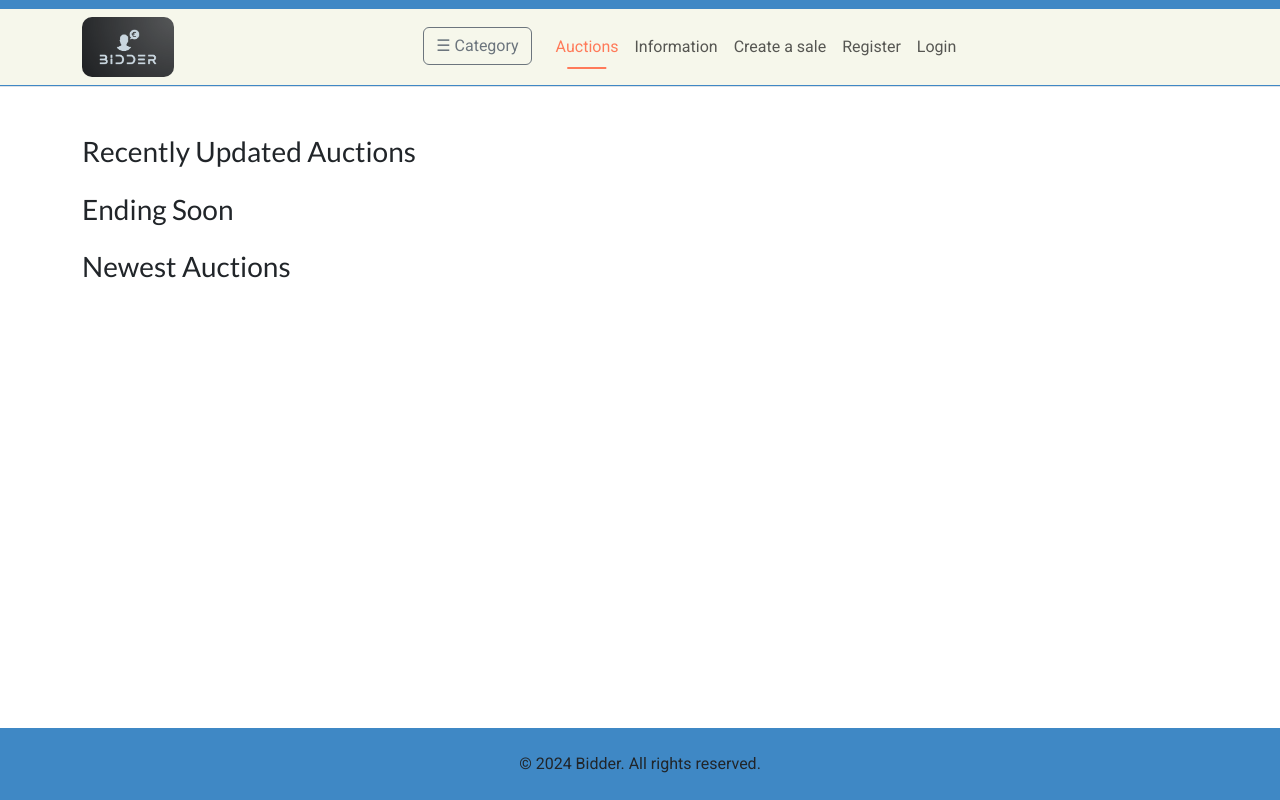
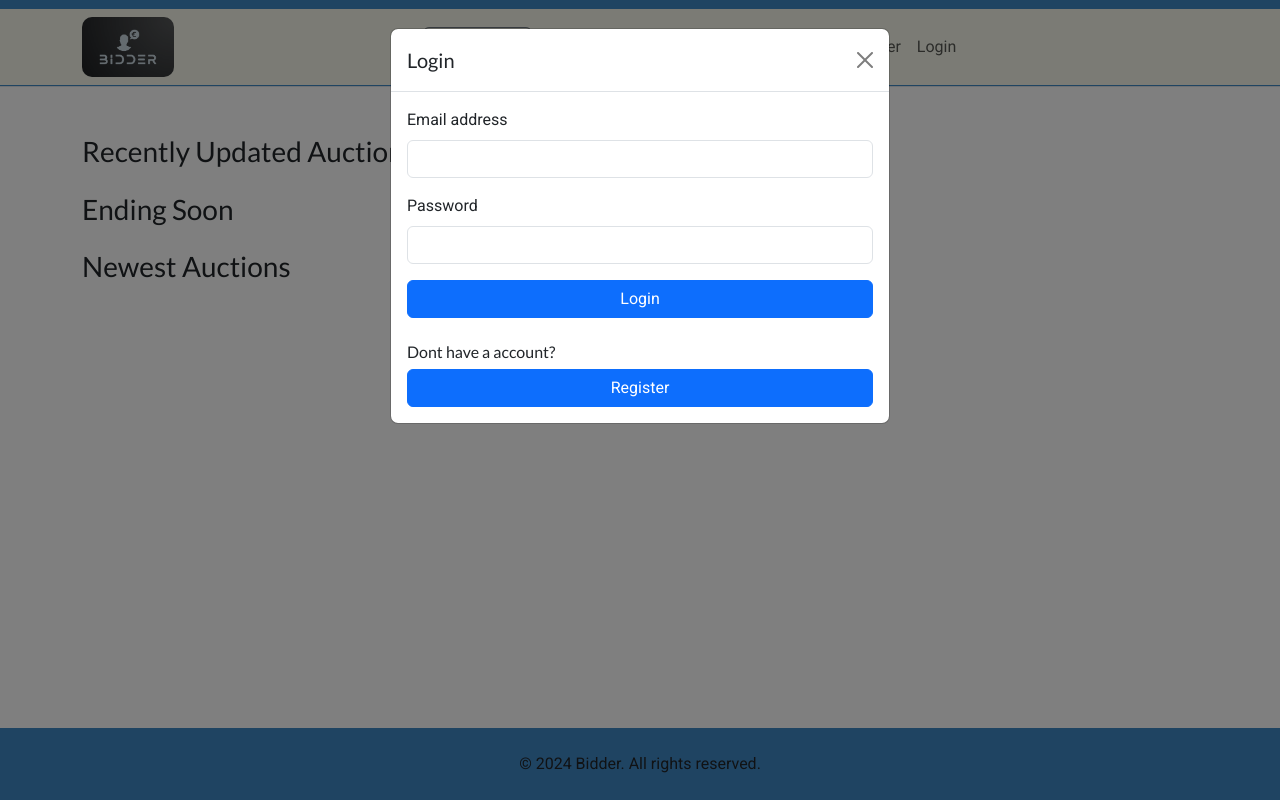
Before and after one commit to OGTrizzy/Semester-Project-2, a website: page index.html in a window 1280 px wide. Both pictures are taken after a click on the link "Login". Drawn offline with nearby package versions, Linux system fonts and the light colour scheme; files that its build step writes are made by us from their sources; no server answers.

Commit message:
fixed a login issue(hopefully)

```diff
--- a/assets/js/auth/login.js
+++ b/assets/js/auth/login.js
@@ -1,6 +1,7 @@
 import { loginUser } from "./auth.js";
 
 export async function handleLogin(event) {
+  console.log("this is login");
   event.preventDefault();
 
   const email = document.getElementById("email").value.trim();
--- a/assets/js/createAuction.js
+++ b/assets/js/createAuction.js
@@ -1,6 +1,7 @@
 import { createAuction } from "./api.js";
 
 export function initCreateAuctionPage() {
+  console.log("this is create auction");
   document.addEventListener("DOMContentLoaded", () => {
     setupCreateAuctionForm();
   });
--- a/index.html
+++ b/index.html
@@ -9,6 +9,10 @@
       href="https://cdn.jsdelivr.net/npm/bootstrap@5.3.0/dist/css/bootstrap.min.css"
       rel="stylesheet"
     />
+    <script
+      src="https://cdn.jsdelivr.net/npm/bootstrap@5.3.0/dist/js/bootstrap.bundle.min.js"
+      defer
+    ></script>
     <link href="assets/css/style.css" rel="stylesheet" />
     <link
       href="https://fonts.googleapis.com/css2?family=Roboto:wght@400;700&family=Lato:wght@400;700&display=swap"
@@ -117,7 +121,9 @@
             </form>
             <br />
             <h6>Dont have a account?</h6>
-            <a href="./pages/register.html" class="btn btn-primary w-100"
+            <a
+              href="/Semester-Project-2/pages/register.html"
+              class="btn btn-primary w-100"
               >Register</a
             >
           </div>
```
Also changed, not shown: pages/category.html (+4 -0 lines), pages/create.html (+4 -0 lines), pages/info.html (+4 -0 lines), pages/postInfo.html (+4 -0 lines), pages/profile.html (+4 -0 lines), pages/register.html (+4 -0 lines).
